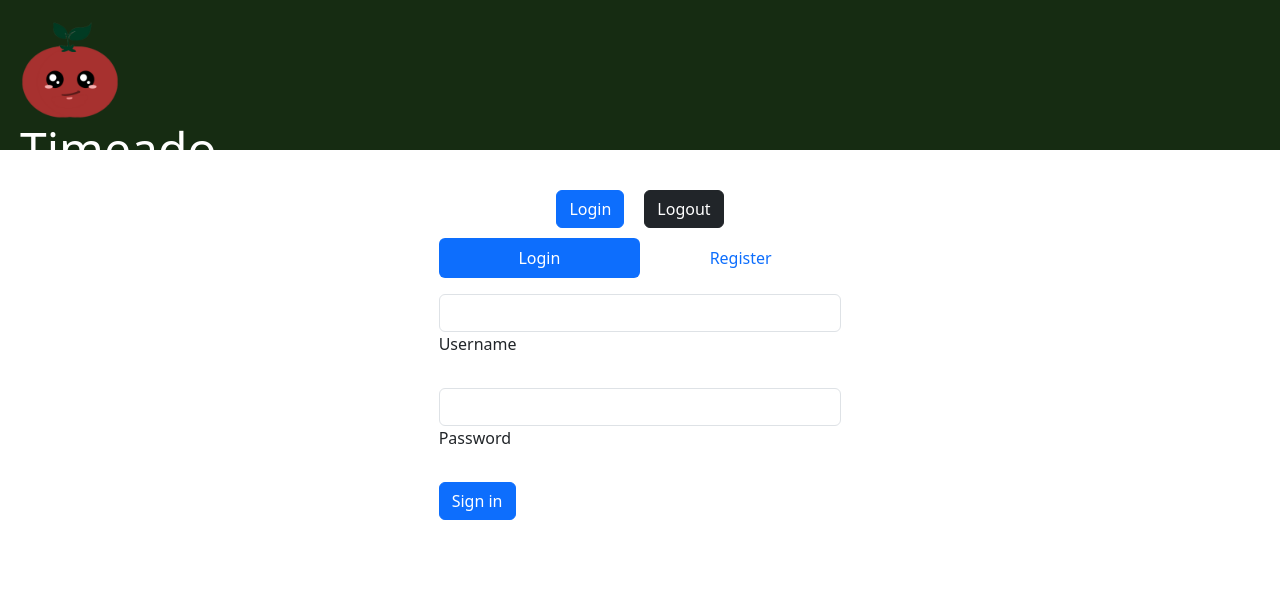
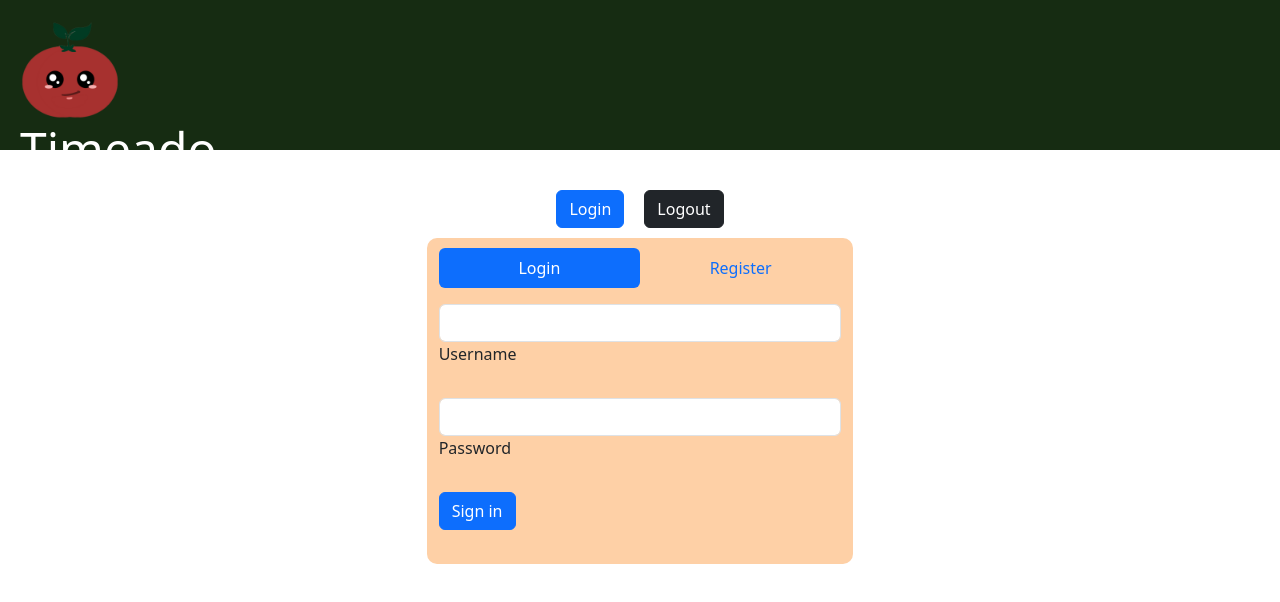
Before and after one commit to jessicafloreso/task-tracking-app-frontend, a React (Create React App) app in the folder task-tracking-app-frontend/: page / in a window 1280 px wide. Both pictures are taken after a click on the button "Login". Shown: the top 602 px of the page. Built offline with nearby package versions, Linux system fonts and the light colour scheme.

Commit message:
login form

```diff
--- /dev/null
+++ b/task-tracking-app-frontend/src/LoginForm.css
@@ -0,0 +1,5 @@
+.col-4 {
+    background-color: rgb(254, 208, 166);
+    padding: 10px;
+    border-radius: 10px;
+}
--- a/task-tracking-app-frontend/src/components/LoginForm.js
+++ b/task-tracking-app-frontend/src/components/LoginForm.js
@@ -1,5 +1,7 @@
 import * as React from 'react';
 import classNames from 'classnames';
+import '../LoginForm.css';
+
 
 export default class LoginForm extends React.Component {
 
```
Also changed, not shown: 1 other file (tests, documents, lock files or other folders).
